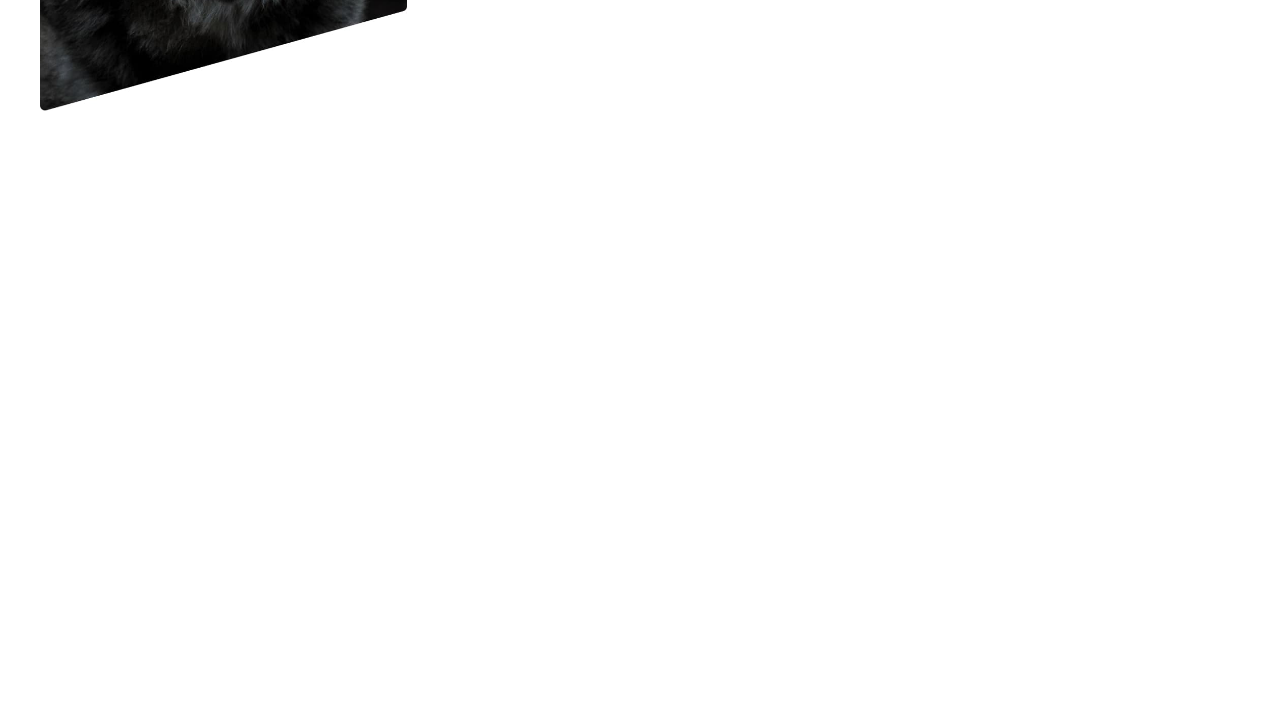
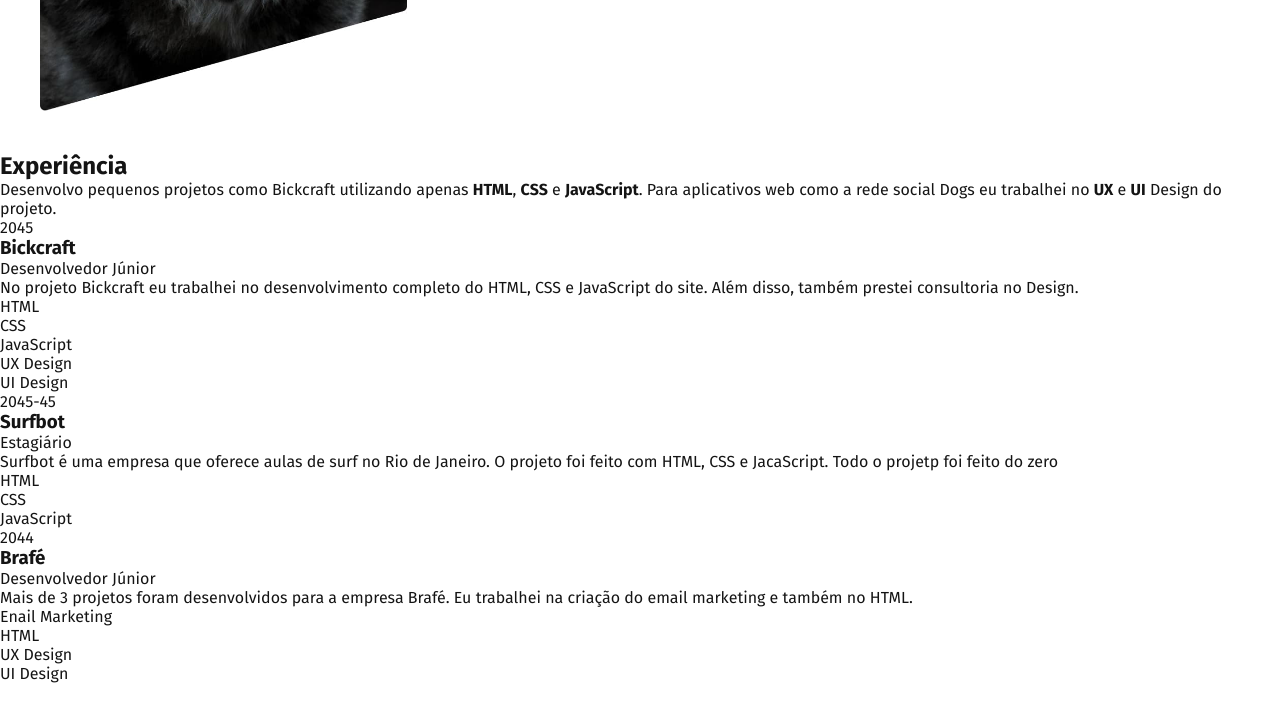
Before and after one commit to PaulodiasDeveloper/Projeto_Portfolio, a plain HTML site: page index.html in a window 1280 px wide. Shown: the part 584-1306 px from the top of the page. Before the commit the page ends 800 px from the top, so only its background shows below. Drawn offline with Linux system fonts and the light colour scheme.

Commit message:
Experiência HTML

```diff
--- a/index.html
+++ b/index.html
@@ -24,9 +24,72 @@
     <main class="introducao">
       <img src="img/perfil.jpg" alt="Lobo Cinza" />
       <div>
-        <h1>Desenvolvedor<br>Front End &<br>UX/UI Designer</h1>
+        <h1>Desenvolvedor<br />Front End &<br />UX/UI Designer</h1>
         <p>Localizado no Rio de Janeiro 🏖️</p>
       </div>
     </main>
+
+    <section class="experiencia" id="experiencia" aria-label="Experiência">
+      <h2 class="subtitulo">Experiência</h2>
+      <div>
+        <p class="experiencia-texto">
+          Desenvolvo pequenos projetos como Bickcraft utilizando apenas
+          <strong>HTML</strong>, <strong>CSS</strong> e
+          <strong>JavaScript</strong>. Para aplicativos web como a rede social
+          Dogs eu trabalhei no <strong>UX</strong> e <strong>UI</strong> Design
+          do projeto.
+        </p>
+
+        <div class="empresa">
+          <span class="empresa-ano">2045</span>
+          <h3 class="empresa-titulo">Bickcraft</h3>
+          <span class="empresa-titulo">Desenvolvedor Júnior</span>
+          <p class="empresa´texto">
+            No projeto Bickcraft eu trabalhei no desenvolvimento completo do
+            HTML, CSS e JavaScript do site. Além disso, também prestei
+            consultoria no Design.
+          </p>
+          <ul class="empresa-habilidades">
+            <li>HTML</li>
+            <li>CSS</li>
+            <li>JavaScript</li>
+            <li>UX Design</li>
+            <li>UI Design</li>
+          </ul>
+        </div>
+
+        <div class="empresa">
+          <span class="empresa-ano">2045-45</span>
+          <h3 class="empresa-titulo">Surfbot</h3>
+          <span class="empresa-titulo">Estagiário</span>
+          <p class="empresa´texto">
+            Surfbot é uma empresa que oferece aulas de surf no Rio de Janeiro. O
+            projeto foi feito com HTML, CSS e JacaScript. Todo o projetp foi
+            feito do zero
+          </p>
+          <ul class="empresa-habilidades">
+            <li>HTML</li>
+            <li>CSS</li>
+            <li>JavaScript</li>
+          </ul>
+        </div>
+
+        <div class="empresa">
+          <span class="empresa-ano">2044</span>
+          <h3 class="empresa-titulo">Brafé</h3>
+          <span class="empresa-titulo">Desenvolvedor Júnior</span>
+          <p class="empresa´texto">
+            Mais de 3 projetos foram desenvolvidos para a empresa Brafé. Eu
+            trabalhei na criação do email marketing e também no HTML.
+          </p>
+          <ul class="empresa-habilidades">
+            <li>Enail Marketing</li>
+            <li>HTML</li>
+            <li>UX Design</li>
+            <li>UI Design</li>
+          </ul>
+        </div>
+      </div>
+    </section>
   </body>
 </html>
--- a/style/global.css
+++ b/style/global.css
@@ -2,6 +2,7 @@ body {
   font-family: "Fira Sans", Arial, sans-serif;
   margin: 0px;
   color: #141414;
+  margin-bottom: 1000px;
 }
 
 h1,
```
